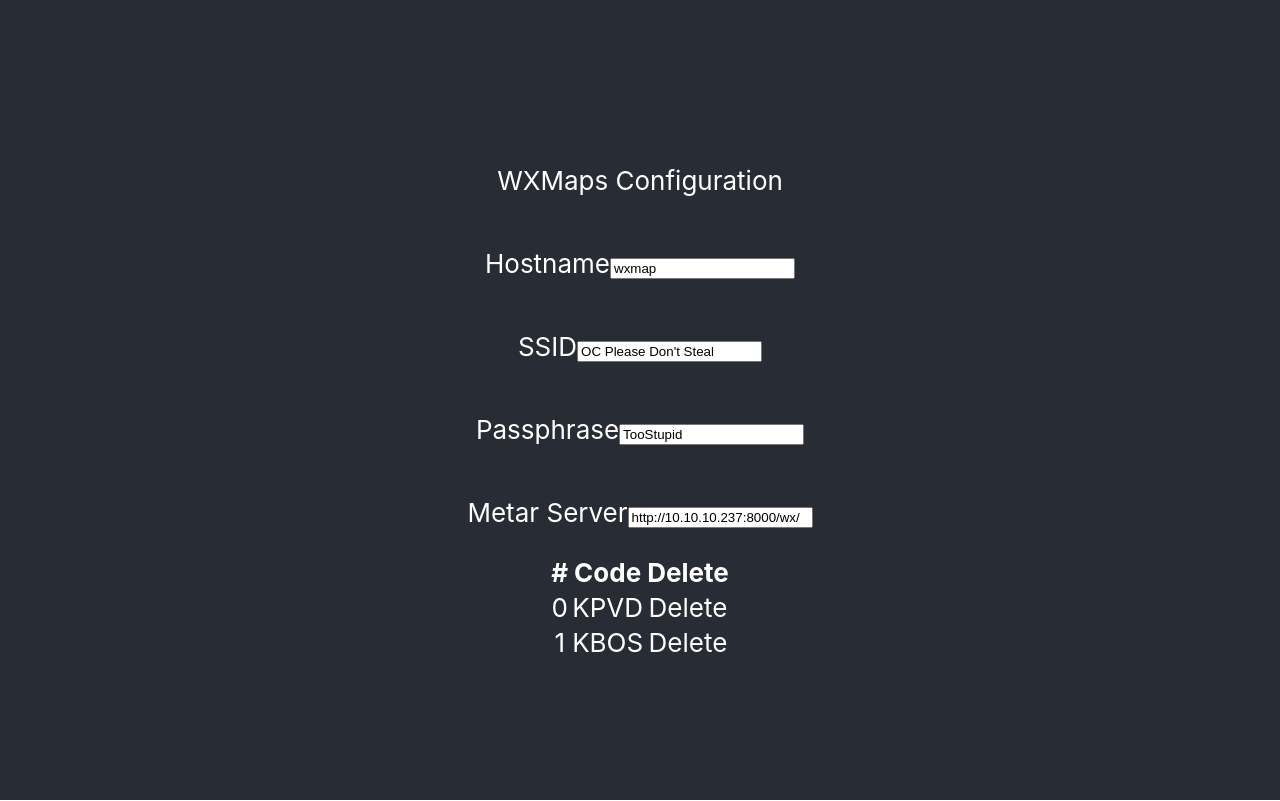
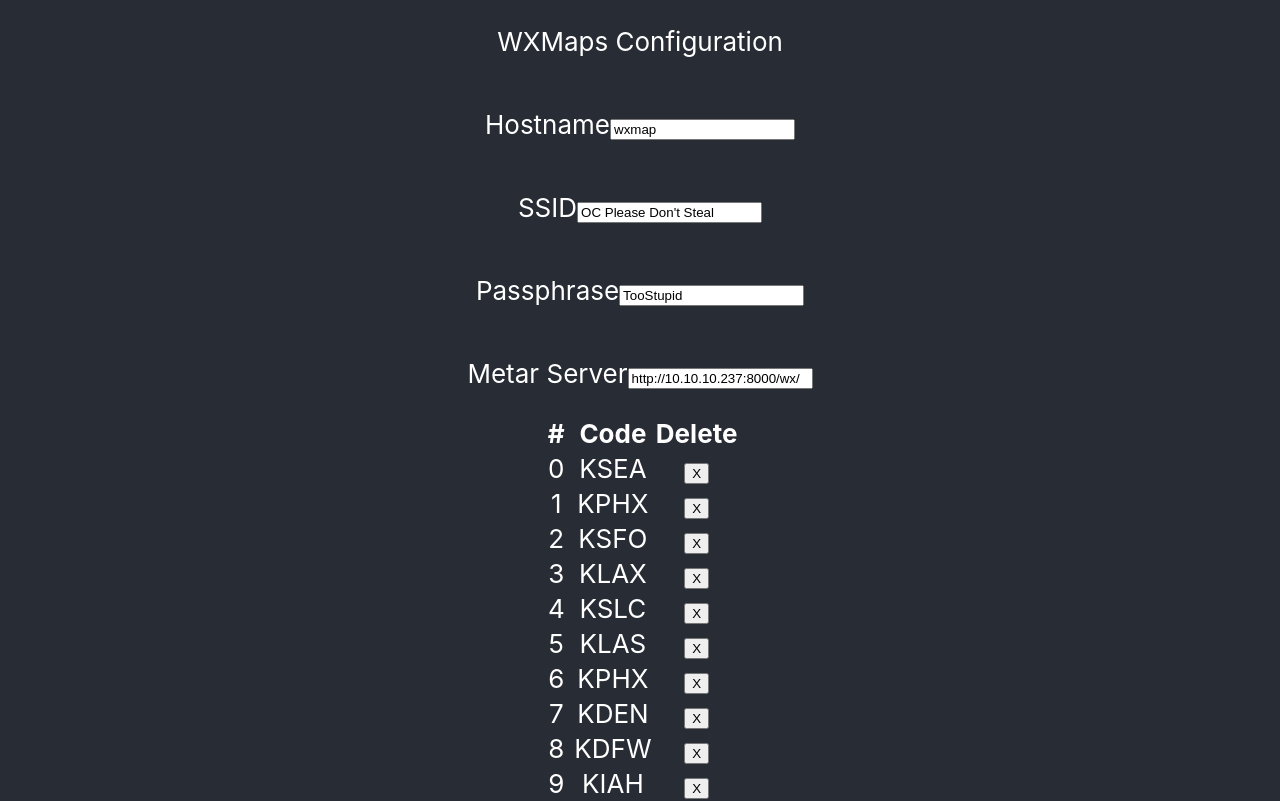
Before and after one commit to wxmaps/wxmap, a React (Create React App) app in the folder web/: page / in a window 1280 px wide. Shown: the top 801 px of the page. Built offline with nearby package versions, Linux system fonts and the light colour scheme.

Commit message:
Add table for airport->led mapping

```diff
--- a/web/public/config.json
+++ b/web/public/config.json
@@ -4,6 +4,6 @@
   "passphrase": "TooStupid",
   "gamma": false,
   "pixelCount": 40,
-  "leds": ["KPVD", "KBOS"],
+  "leds": ["KSEA","KPHX","KSFO","KLAX","KSLC","KLAS","KPHX","KDEN","KDFW","KIAH","KMIA","KATL","KCLT","KORD","KMSP","KDTW","KIAD","KEWR","KPVD","KBOS"],
   "metarServer": "http://10.10.10.237:8000/wx/"
 }
--- a/web/src/App.js
+++ b/web/src/App.js
@@ -25,7 +25,7 @@ class App extends React.Component {
                     passphrase: res.passphrase,
                     leds: res.leds,
                     metarServer: res.metarServer,
-            })
+                });
                 console.log("ok", this.state);
             })
 
@@ -69,7 +69,6 @@ class App extends React.Component {
             </div>
         );
     }
-
 }
 
 export default App;
--- a/web/src/LEDs.js
+++ b/web/src/LEDs.js
@@ -6,7 +6,8 @@ class LEDConfig extends React.Component {
         super(props);
         this.state = {
             leds: [],
-        }
+        };
+        this.deleteRow = this.deleteRow.bind(this);
     }
 
     componentDidMount() {
@@ -19,6 +20,12 @@ class LEDConfig extends React.Component {
         this.setState({
             leds: nextProps.leds,
         })
+    }
+
+    deleteRow(evt) {
+        let array = [...this.state.leds];
+        array.splice(evt.target.id, 1);
+        this.props.setLEDs(array);
     }
 
     render() {
@@ -36,20 +43,20 @@ class LEDConfig extends React.Component {
 
                 <tbody>
                 {leds.map((led, i) => (
-                        <tr>
+                        <tr key={i}>
                             <td>{i}</td>
                             <td>{led}</td>
-                            <td>Delete</td>
+                            <td>
+                                <button type="button" id={i} onClick={this.deleteRow}>X</button>
+                            </td>
                         </tr>
                     )
-                )
-                }
+                )}
                 </tbody>
 
             </table>
         );
     }
-
 }
 
 export default LEDConfig;
```
Lines whose indentation alone changed are shown as unchanged.
